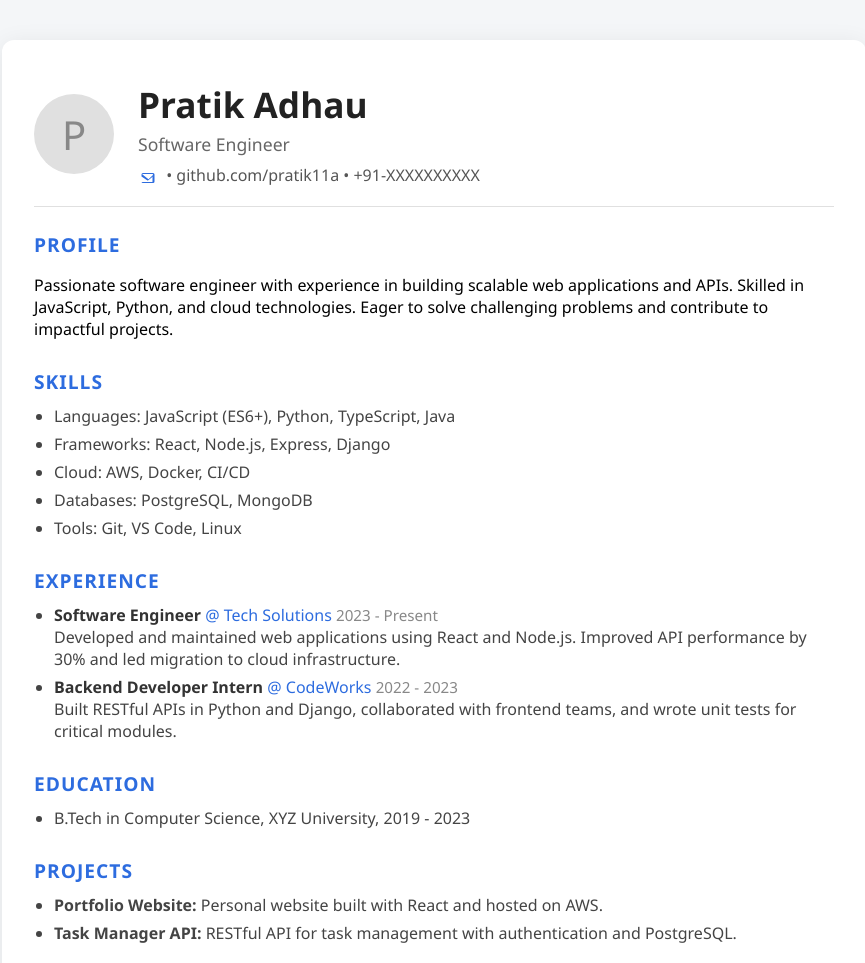
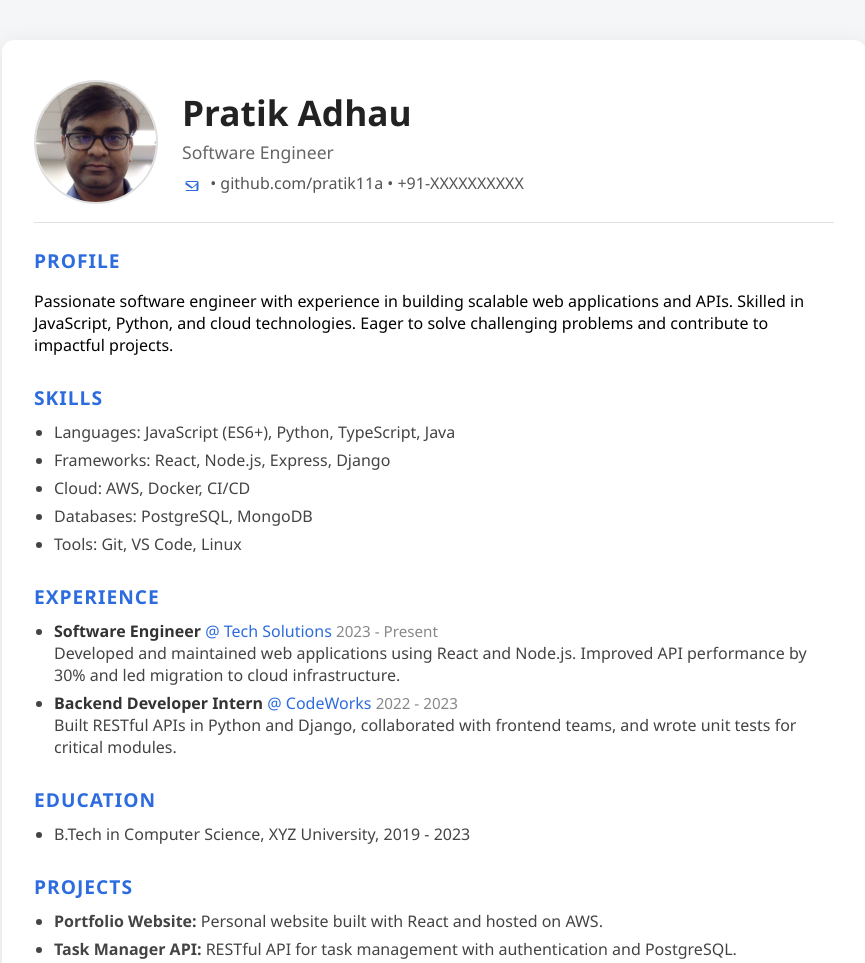
Before and after one commit to pratik11a/pratik11a, a plain HTML site: page index.html in a window 1280 px wide. Shown: the whole page, without its empty margins (206-1071 px from the left). Drawn offline with Linux system fonts and the light colour scheme.

Commit message:
Refactor: Move sections to separate files and add profile picture
- Move header, profile, skills, experience, education, and projects to separate HTML files
- Add profile picture with proper styling
- Update JavaScript to load sections dynamically
- Improve CSS for profile picture and layout

```diff
--- a/assets/css/style.css
+++ b/assets/css/style.css
@@ -20,16 +20,19 @@ body {
     margin-bottom: 24px;
 }
 .avatar {
-    width: 80px;
-    height: 80px;
+    width: 120px;
+    height: 120px;
+    margin-right: 24px;
     border-radius: 50%;
-    background: #e0e0e0;
-    margin-right: 24px;
-    display: flex;
-    align-items: center;
-    justify-content: center;
-    font-size: 2.5rem;
-    color: #888;
+    overflow: hidden;
+    border: 2px solid #e0e0e0;
+}
+
+.profile-pic {
+    width: 100%;
+    height: 100%;
+    object-fit: cover;
+    object-position: center top;
 }
 .name-title {
     flex: 1;
--- /dev/null
+++ b/assets/html/education.html
@@ -0,0 +1,6 @@
+<div class="section">
+    <h2>Education</h2>
+    <ul>
+        <li>B.Tech in Computer Science, XYZ University, 2019 - 2023</li>
+    </ul>
+</div>
--- /dev/null
+++ b/assets/html/experience.html
@@ -0,0 +1,13 @@
+<div class="section">
+    <h2>Experience</h2>
+    <ul>
+        <li>
+            <span class="job-title">Software Engineer</span> <span class="company">@ Tech Solutions</span> <span class="date">2023 - Present</span><br>
+            Developed and maintained web applications using React and Node.js. Improved API performance by 30% and led migration to cloud infrastructure.
+        </li>
+        <li>
+            <span class="job-title">Backend Developer Intern</span> <span class="company">@ CodeWorks</span> <span class="date">2022 - 2023</span><br>
+            Built RESTful APIs in Python and Django, collaborated with frontend teams, and wrote unit tests for critical modules.
+        </li>
+    </ul>
+</div>
--- /dev/null
+++ b/assets/html/header.html
@@ -0,0 +1,15 @@
+<div class="header">
+    <div class="avatar">
+        <img src="/assets/images/profile_pic.jpg" alt="Pratik Adhau" class="profile-pic">
+    </div>
+    <div class="name-title">
+        <h1>Pratik Adhau</h1>
+        <p>Software Engineer</p>
+        <div class="contact">
+            <a href="mailto:pratik.s.adhau@gmail.com" title="Email" style="text-decoration:none;color:inherit;vertical-align:middle;">
+                <img src="/assets/svg/mail.svg" alt="Email" width="20" height="20" style="vertical-align:middle;margin-right:4px;" />
+            </a>
+            &bull; <span>github.com/pratik11a</span> &bull; <span>+91-XXXXXXXXXX</span>
+        </div>
+    </div>
+</div>
--- /dev/null
+++ b/assets/html/profile.html
@@ -0,0 +1,4 @@
+<div class="section">
+    <h2>Profile</h2>
+    <p>Passionate software engineer with experience in building scalable web applications and APIs. Skilled in JavaScript, Python, and cloud technologies. Eager to solve challenging problems and contribute to impactful projects.</p>
+</div>
--- /dev/null
+++ b/assets/html/projects.html
@@ -0,0 +1,7 @@
+<div class="section">
+    <h2>Projects</h2>
+    <ul>
+        <li><b>Portfolio Website:</b> Personal website built with React and hosted on AWS.</li>
+        <li><b>Task Manager API:</b> RESTful API for task management with authentication and PostgreSQL.</li>
+    </ul>
+</div>
--- /dev/null
+++ b/assets/html/skills.html
@@ -0,0 +1,10 @@
+<div class="section">
+    <h2>Skills</h2>
+    <ul>
+        <li>Languages: JavaScript (ES6+), Python, TypeScript, Java</li>
+        <li>Frameworks: React, Node.js, Express, Django</li>
+        <li>Cloud: AWS, Docker, CI/CD</li>
+        <li>Databases: PostgreSQL, MongoDB</li>
+        <li>Tools: Git, VS Code, Linux</li>
+    </ul>
+</div>
--- a/assets/js/script.js
+++ b/assets/js/script.js
@@ -1,2 +1,21 @@
-// Example: Add interactivity if needed in the future
-// Currently, no dynamic JS is required for the resume
+// Load all sections
+document.addEventListener('DOMContentLoaded', async () => {
+    const sections = [
+        { id: 'header', path: '/assets/html/header.html' },
+        { id: 'profile', path: '/assets/html/profile.html' },
+        { id: 'skills', path: '/assets/html/skills.html' },
+        { id: 'experience', path: '/assets/html/experience.html' },
+        { id: 'education', path: '/assets/html/education.html' },
+        { id: 'projects', path: '/assets/html/projects.html' }
+    ];
+
+    for (const section of sections) {
+        try {
+            const response = await fetch(section.path);
+            const content = await response.text();
+            document.getElementById(`${section.id}-placeholder`).innerHTML = content;
+        } catch (error) {
+            console.error(`Error loading ${section.id}:`, error);
+        }
+    }
+});
--- a/index.html
+++ b/index.html
@@ -9,59 +9,12 @@
 </head>
 <body>
     <div class="resume-container">
-        <div class="header">
-            <div class="avatar">P</div>
-            <div class="name-title">
-                <h1>Pratik Adhau</h1>
-                <p>Software Engineer</p>
-                <div class="contact">
-                    <a href="mailto:pratik.s.adhau@gmail.com" title="Email" style="text-decoration:none;color:inherit;vertical-align:middle;">
-                        <img src="assets/svg/mail.svg" alt="Email" width="20" height="20" style="vertical-align:middle;margin-right:4px;" />
-                    </a>
-                    &bull; <span>github.com/pratik11a</span> &bull; <span>+91-XXXXXXXXXX</span>
-                </div>
-            </div>
-        </div>
-        <div class="section">
-            <h2>Profile</h2>
-            <p>Passionate software engineer with experience in building scalable web applications and APIs. Skilled in JavaScript, Python, and cloud technologies. Eager to solve challenging problems and contribute to impactful projects.</p>
-        </div>
-        <div class="section">
-            <h2>Skills</h2>
-            <ul>
-                <li>Languages: JavaScript (ES6+), Python, TypeScript, Java</li>
-                <li>Frameworks: React, Node.js, Express, Django</li>
-                <li>Cloud: AWS, Docker, CI/CD</li>
-                <li>Databases: PostgreSQL, MongoDB</li>
-                <li>Tools: Git, VS Code, Linux</li>
-            </ul>
-        </div>
-        <div class="section">
-            <h2>Experience</h2>
-            <ul>
-                <li>
-                    <span class="job-title">Software Engineer</span> <span class="company">@ Tech Solutions</span> <span class="date">2023 - Present</span><br>
-                    Developed and maintained web applications using React and Node.js. Improved API performance by 30% and led migration to cloud infrastructure.
-                </li>
-                <li>
-                    <span class="job-title">Backend Developer Intern</span> <span class="company">@ CodeWorks</span> <span class="date">2022 - 2023</span><br>
-                    Built RESTful APIs in Python and Django, collaborated with frontend teams, and wrote unit tests for critical modules.
-                </li>
-            </ul>
-        </div>
-        <div class="section">
-            <h2>Education</h2>
-            <ul>
-                <li>B.Tech in Computer Science, XYZ University, 2019 - 2023</li>
-            </ul>
-        </div>
-        <div class="section">
-            <h2>Projects</h2>
-            <ul>
-                <li><b>Portfolio Website:</b> Personal website built with React and hosted on AWS.</li>
-                <li><b>Task Manager API:</b> RESTful API for task management with authentication and PostgreSQL.</li>
-            </ul>
-        </div>
+        <div id="header-placeholder"></div>
+        <div id="profile-placeholder"></div>
+        <div id="skills-placeholder"></div>
+        <div id="experience-placeholder"></div>
+        <div id="education-placeholder"></div>
+        <div id="projects-placeholder"></div>
     </div>
 </body>
 </html>
```
Also changed, not shown: assets/images/profile_pic.jpg (added), assets/svg/profile_pic.jpg (added).
